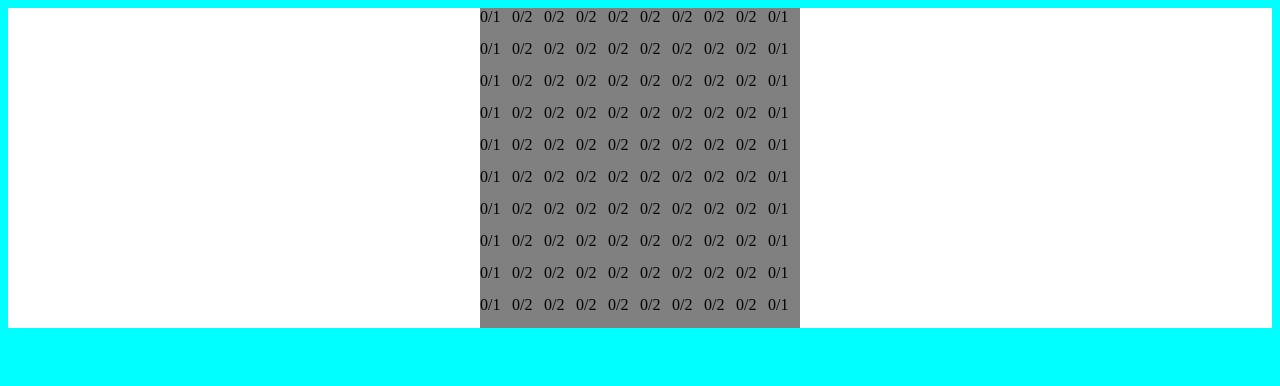
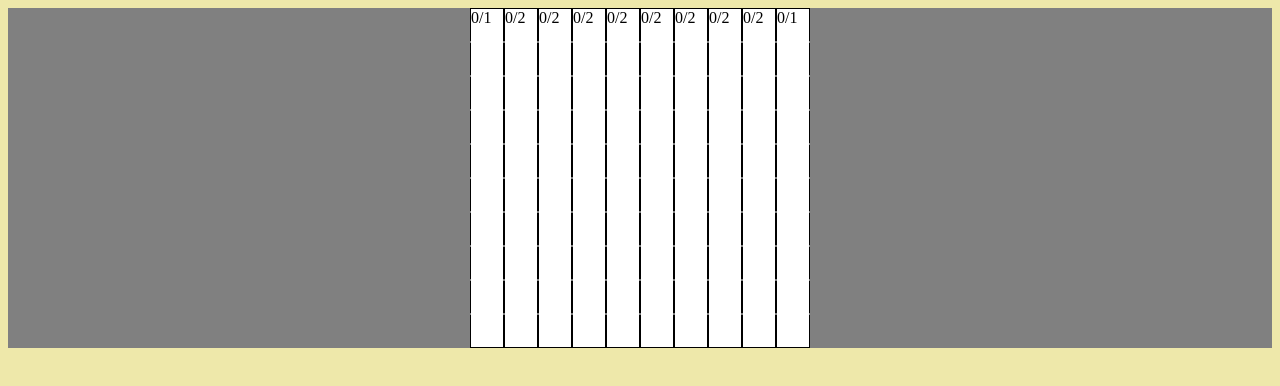
Before and after one commit to totalaj/bammi-web, a website built with webpack: page src/index.html in a window 1280 px wide. Built offline with nearby package versions, Linux system fonts and the light colour scheme; no server answers.

Commit message:
added borders to cells to demarcate areas also using css var override to simplify cell color code

```diff
--- a/src/bammi.ts
+++ b/src/bammi.ts
@@ -17,7 +17,7 @@
  */
 export type PlayerIndex = number
 
-class Position {
+export class Position {
     public column: number
     public row: number
 
--- a/src/index.ts
+++ b/src/index.ts
@@ -1,4 +1,4 @@
-import { BammiGame } from "./bammi"
+import { BammiGame, Position } from "./bammi"
 
 function main(): void {
     const web_socket = new WebSocket("ws://localhost:3000", "bammi");
@@ -30,22 +30,41 @@ function main(): void {
 
         const state = bammi_game.board_state
 
-        for (let index = 0; index < state.areas.length; index++) {
-            const element = state.areas[index]
+        for (let area_index = 0; area_index < state.areas.length; area_index++) {
+            const area = state.areas[area_index]
 
-            element.cells.forEach((cell) => {
+            area.cells.forEach((cell, cell_index) => {
                 const cell_element = grid.appendChild(document.createElement('div'))
                 cells.push(cell_element)
                 cell_element.classList.add('game-cell')
-                cell_element.classList.add('player-' + element.owning_player.toFixed(0))
+                cell_element.classList.add('player-' + area.owning_player.toFixed(0))
                 cell_element.style.gridColumn = (cell.column + 1).toFixed(0)
                 cell_element.style.gridRow = (cell.row + 1).toFixed(0)
 
-                cell_element.textContent = `${element.slice_count}/${element.pie_size}`
+                if (cell_index === 0) {
+                    cell_element.textContent = `${area.slice_count}/${area.pie_size}`
+                }
 
                 cell_element.onclick = (): void => {
                     bammi_game.submit_move(cell.column, cell.row, bammi_game.get_active_player())
                     update_board()
+                }
+                const top_adjacent = new Position(cell.column, cell.row - 1)
+                const bottom_adjacent = new Position(cell.column, cell.row + 1)
+                const left_adjacent = new Position(cell.column - 1, cell.row)
+                const right_adjacent = new Position(cell.column + 1, cell.row)
+
+                if (state.get_area(top_adjacent.column, top_adjacent.row) !== area) {
+                    cell_element.style.borderTopColor = 'black'
+                }
+                if (state.get_area(bottom_adjacent.column, bottom_adjacent.row) !== area) {
+                    cell_element.style.borderBottomColor = 'black'
+                }
+                if (state.get_area(left_adjacent.column, left_adjacent.row) !== area) {
+                    cell_element.style.borderLeftColor = 'black'
+                }
+                if (state.get_area(right_adjacent.column, right_adjacent.row) !== area) {
+                    cell_element.style.borderRightColor = 'black'
                 }
             })
         }
--- a/src/style.css
+++ b/src/style.css
@@ -1,24 +1,28 @@
 body {
-    background-color: aqua;
+    background-color: palegoldenrod;
 }
 
 #game-grid {
-    background-color: white;
+    background-color: gray;
     display: grid;
     justify-content: center;
     align-items: center;
 }
 
 .game-cell {
-    background-color: gray;
+    --cell-color: white;
+    background-color: var(--cell-color);
     width: 32px;
     height: 32px;
+    border-width: 1px;
+    border-color: transparent;
+    border-style: solid;
 }
 
 .game-cell.player-1 {
-    background-color: blue;
+    --cell-color: lightblue;
 }
 
 .game-cell.player-2 {
-    background-color: red;
+    --cell-color: pink;
 }
```
